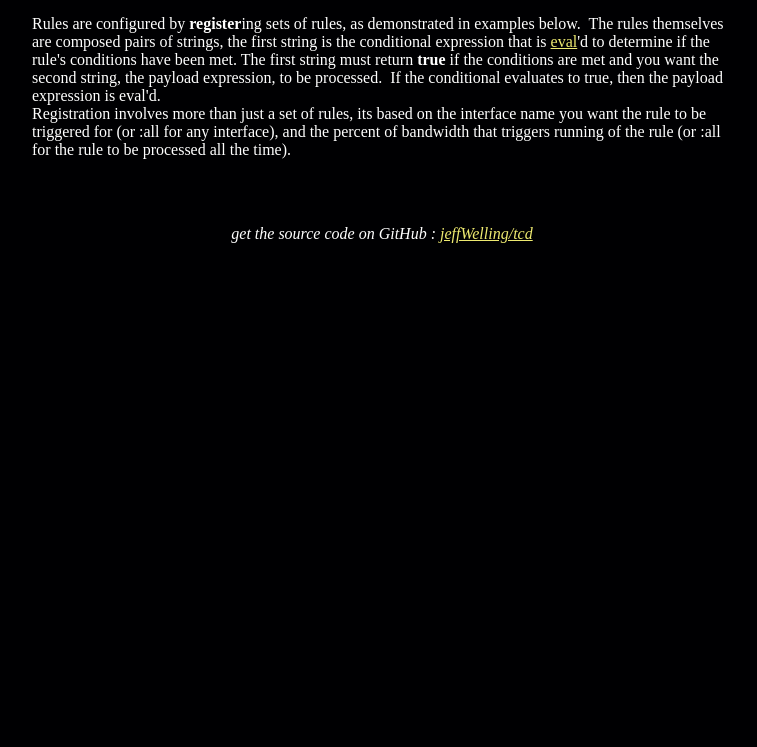
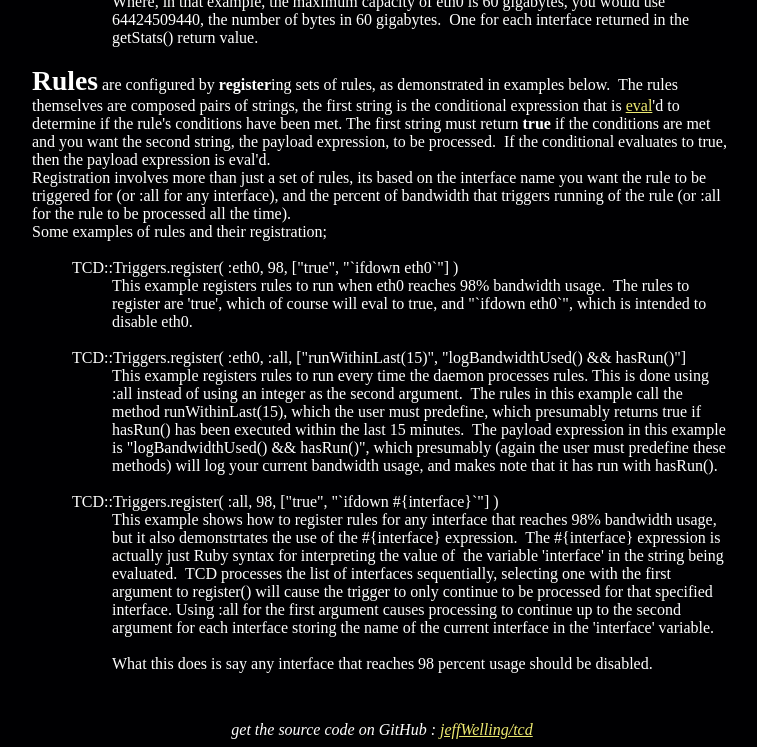
Before and after one commit to jeffWelling/tcd, a plain HTML site: page more_info.html in a window 1280 px wide. Shown: the part 1048-1795 px from the top of the page, without its empty margins (258-1015 px from the left). Before the commit the page ends 1299 px from the top, so only its background shows below. Drawn offline with Linux system fonts and the light colour scheme.

Commit message:
Added rules examples to more_info

```diff
--- a/more_info.html
+++ b/more_info.html
@@ -86,13 +86,15 @@ the gateway machine(s) that you want to monitor and control.<br />
 <br />
 TCDs configuration is done with profiles, and with rules, in
 lib/tcd/profiles/ and lib/tcd/rules/ directories respectively.&nbsp;
-Profiles define, in <a href="http://en.wikipedia.org/wiki/Ruby_%28programming_language%29">Ruby</a>
+<br />
+<br />
+<big style="font-weight: bold;"><big><big>Profiles</big></big></big> define, in <a href="http://en.wikipedia.org/wiki/Ruby_%28programming_language%29">Ruby</a>
 syntax, several key methods.<br />
 <br />
 <div style="margin-left: 40px;">useProfile?()<br />
 <div style="margin-left: 40px;">return <span style="font-weight: bold;">true
-</span>if this profile is to be used.<br />
-Use this method to control when polling is done for the interfaces in
+</span>if this profile is to be used.<br />Use this method to control
+when polling is done for the interfaces in
 this profile.&nbsp; useProfile?() is called every time the daemon polls
 for interfaces, before actually polling this profile.&nbsp; If
 useProfile?() returns true, the interface will be polled for
@@ -134,7 +136,7 @@ return value.<br />
 
 </div>
 </div><br />
-Rules are configured by <span style="font-weight: bold;">register</span>ing
+<big style="font-weight: bold;"><big><big>Rules</big></big></big> are configured by <span style="font-weight: bold;">register</span>ing
 sets of rules, as demonstrated in examples below.&nbsp; The rules
 themselves are composed pairs of strings, the first string is the
 conditional expression that is <a href="http://en.wikipedia.org/wiki/Eval#Ruby">eval</a>'d to determine if the rule's conditions have been met. The first string must return <span style="font-weight: bold;">true</span>
@@ -145,7 +147,46 @@ Registration involves more than just a set of rules, its based on the
 interface name you want the rule to be triggered for (or :all for any
 interface), and the percent of bandwidth that triggers running of the
 rule (or :all for the rule to be processed all the time).<br />
+Some examples of rules and their registration;<br />
 <br />
+<div style="margin-left: 40px;">TCD::Triggers.register( :eth0, 98, ["true", "`ifdown eth0`"] )<br />
+</div>
+<div style="margin-left: 80px;">This example registers rules to run
+when eth0 reaches 98% bandwidth usage.&nbsp; The rules to register are
+'true', which of course will eval to true, and "`ifdown eth0`", which
+is intended to disable eth0.<br />
+</div>
+<br />
+<div style="margin-left: 40px;">TCD::Triggers.register( :eth0, :all, ["runWithinLast(15)", "logBandwidthUsed() &amp;&amp; hasRun()"]<br />
+</div>
+<div style="margin-left: 80px;">This example registers rules to run
+every time the daemon processes rules. This is done using :all instead
+of using an integer as the second argument.&nbsp; The rules in this
+example call the method runWithinLast(15), which the user must
+predefine, which presumably returns true if hasRun() has been executed
+within the last 15 minutes.&nbsp; The payload expression in this
+example is "logBandwidthUsed() &amp;&amp; hasRun()", which presumably
+(again the user must predefine these methods) will log your current
+bandwidth usage, and makes note that it has run with hasRun().<br />
+</div>
+<br />
+<div style="margin-left: 40px;">TCD::Triggers.register( :all, 98, ["true", "`ifdown #{interface}`"] )<br />
+<div style="margin-left: 40px;">This example shows how to register
+rules for any interface that reaches 98% bandwidth usage, but it also
+demonstrtates the use of the #{interface} expression.&nbsp; The
+#{interface} expression is actually just Ruby syntax for interpreting
+the value of&nbsp; the variable 'interface' in the string being
+evaluated.&nbsp; TCD processes the list of interfaces sequentially,
+selecting one with the first argument to register() will cause the
+trigger to only continue to be processed for that specified interface.
+Using :all for the first argument causes processing to continue up to
+the second argument for each interface storing the name of the current
+interface in the 'interface' variable.<br />
+<br />
+What this does is say any interface that reaches 98 percent usage should be disabled.<br />
+</div>
+</div>
+
 <br />
 <div class="footer"> get the source code on GitHub : <a href="http://github.com/jeffWelling/tcd">jeffWelling/tcd</a> </div>
 </div>
```
